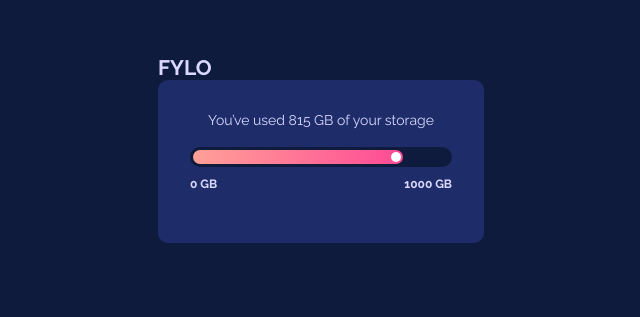
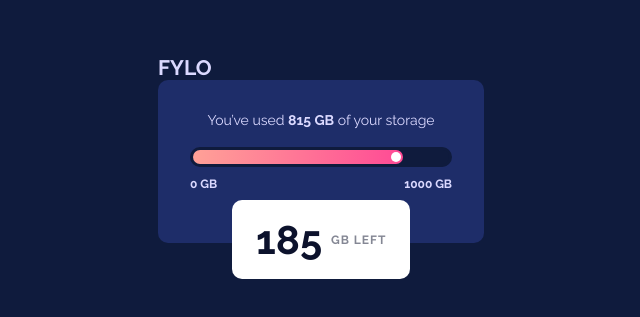
Before and after one commit to teempe/frontend-mentor-fylo-data-storage-component, a website: page index.html in a window 1280 px wide. Shown: the part 251-568 px from the top of the page, without its empty margins (319-959 px from the left). Drawn offline with Linux system fonts and the light colour scheme.

Commit message:
Add storage badge.

```diff
--- a/index.html
+++ b/index.html
@@ -26,7 +26,7 @@
                 </header>
 
                 <section class="storage__content">
-                    <p>You’ve used 815 GB of your storage</p>
+                    <p>You’ve used <span class="storage-used">815 GB</span> of your storage</p>
 
                     <div class="usage-slider">
                         <div class="usage-slider__track">
@@ -40,11 +40,11 @@
                         </div>
                     </div>
 
+                    <div class="usage-badge">
+                        <p class="usage-badge__storage-left">185</p>
+                        <p class="usage-badge__text">GB Left</p>
+                    </div>
 
-
-                    <!-- <div class="storage__badge">
-                        185 GB Left
-                    </div> -->
                 </section>
 
             </article>
--- a/sass/components/_storage.scss
+++ b/sass/components/_storage.scss
@@ -1,7 +1,9 @@
 @import './usage-slider';
+@import './usage-badge';
 
 .storage {
-    width: 32.6rem;
+    display: grid;
+    grid-template-columns: 32.6rem;
 
     &__content {
         background-color: var(--color-dark-blue);
@@ -12,7 +14,17 @@
         display: flex;
         flex-direction: column;
         gap: 1.9rem;
+
+        position: relative;
+
+        & .usage-badge {
+            position: absolute;
+            left: 7.4rem;
+            bottom: -3.6rem;
+        }
     }
 
-
+    & .storage-used {
+        font-weight: var(--fw-bold);
+    }
 }
--- /dev/null
+++ b/sass/components/_usage-badge.scss
@@ -0,0 +1,23 @@
+.usage-badge {
+    font-weight: var(--fw-bold);
+    color: var(--color-grayish-blue);
+    background-color: var(--color-white);
+    border-radius: 1rem;
+    padding: 1.6rem 2.4rem;
+
+    display: flex;
+    gap: 0.9rem;
+    justify-content: space-between;
+    align-items: center;
+
+    &__storage-left {
+        font-size: 4rem;
+    }
+
+    &__text {
+        font-size: 1.2rem;
+        letter-spacing: 0.1rem;
+        text-transform: uppercase;
+        opacity: 0.5;
+    }
+}
--- a/sass/components/_usage-slider.scss
+++ b/sass/components/_usage-slider.scss
@@ -1,9 +1,5 @@
 .usage-slider {
     --usage: 82%;
-
-    $track-color: var(--color-very-dark-blue);
-    $thumb-color: var(--color-white);
-    $progress-color: var(--color-linear-gradient);
 
     $thumb-size: 1rem;
     $thumb-spacing: 0.2rem;
@@ -19,8 +15,8 @@
         width: $track-width;
         height: $track-height;
         border-radius: calc($track-height / 2);
-        border: 0.3rem solid $track-color;
-        background-color: $track-color;
+        border: 0.3rem solid  var(--color-very-dark-blue);
+        background-color:  var(--color-very-dark-blue);
         position: relative;
     }
 
@@ -28,14 +24,14 @@
         width: clamp(calc($thumb-size + 2 * $thumb-spacing), var(--usage), 100%);
         height: 100%;
         border-radius: 0.7rem;
-        background: $progress-color;
+        background: var(--color-linear-gradient);
     }
 
     &__thumb {
         width: $thumb-size;
         height: $thumb-size;
         border-radius: 50%;
-        background-color: $thumb-color;
+        background-color: var(--color-white);
         position: absolute;
         left: max($thumb-spacing, calc(var(--usage) - $thumb-size - $thumb-spacing));
         top: $thumb-spacing;
```
Also changed, not shown: css/style.css, 1 other file.
